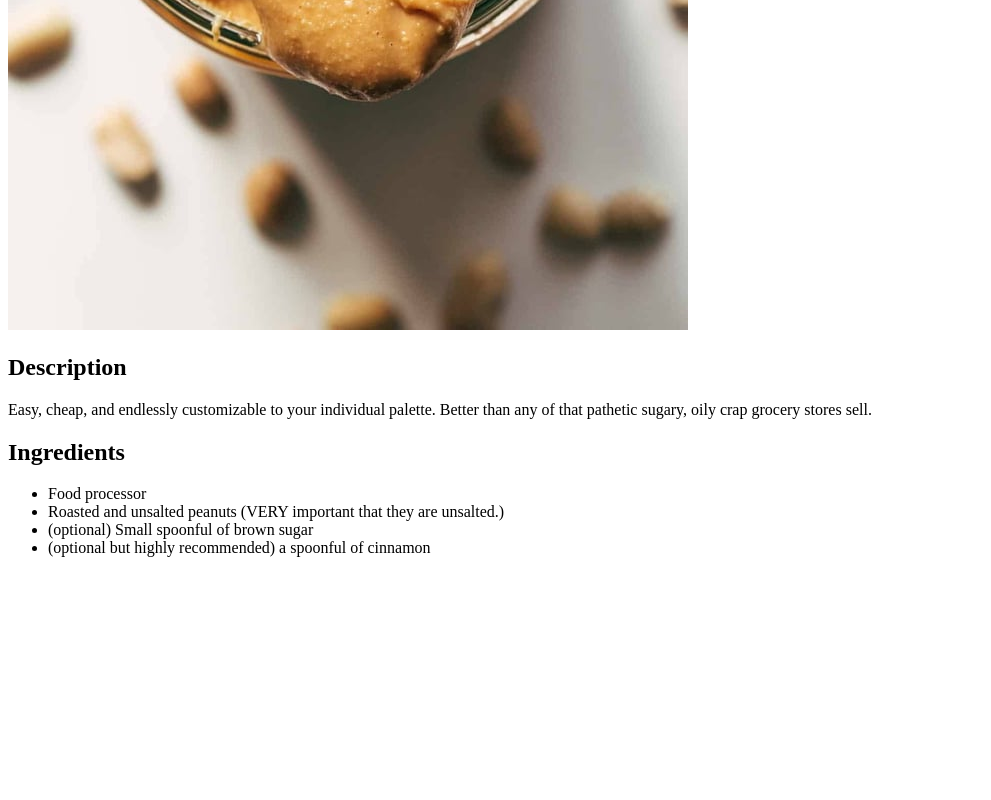
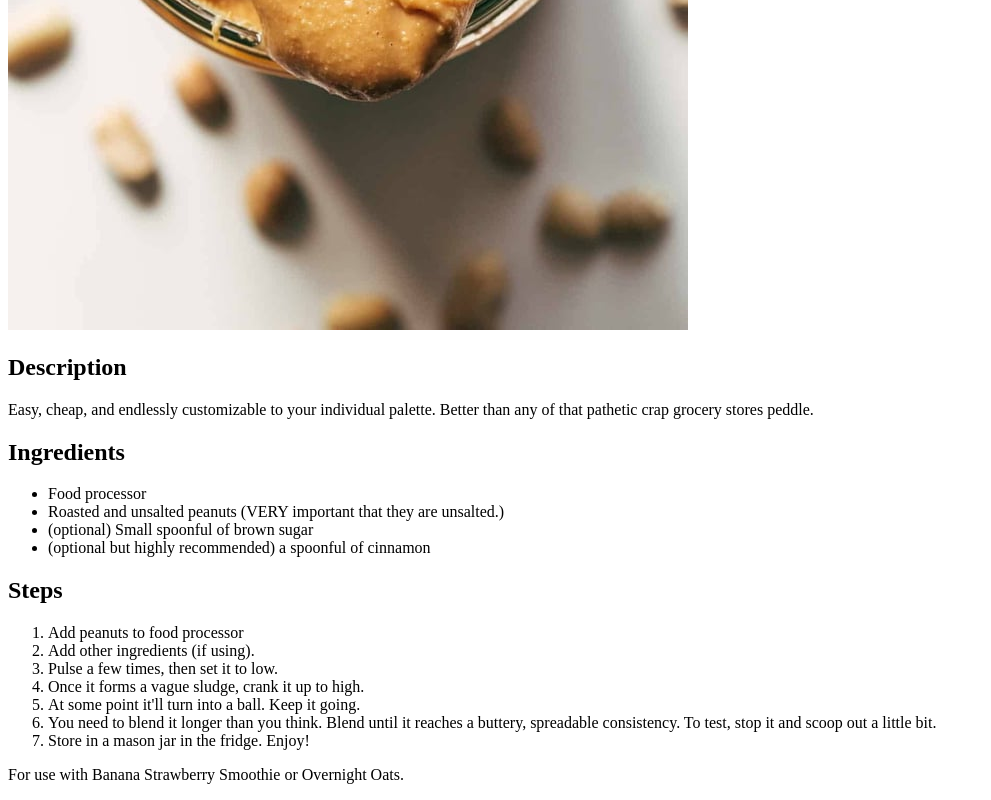
Before and after one commit to jgreene919/odin-recipes, a plain HTML site: page recipes/peanut_butter.html in a window 1280 px wide. Shown: the part 757-1557 px from the top of the page, without its empty margins (0-991 px from the left). Before the commit the page ends 1330 px from the top, so only its background shows below. Drawn offline with Linux system fonts and the light colour scheme.

Commit message:
Write ingredients peanut_butter.html

```diff
--- a/recipes/peanut_butter.html
+++ b/recipes/peanut_butter.html
@@ -10,7 +10,7 @@
     <h2>Homemade Peanut Butter</h2>
     <img src="../images/peanut_butter.jpg">
     <h2>Description</h2>
-    <p>Easy, cheap, and endlessly customizable to your individual palette. Better than any of that pathetic sugary, oily crap grocery stores sell.</p>
+    <p>Easy, cheap, and endlessly customizable to your individual palette. Better than any of that pathetic crap grocery stores peddle.</p>
     <h2>Ingredients</h2>
     <ul>
         <li>Food processor</li>
@@ -18,5 +18,16 @@
         <li>(optional) Small spoonful of brown sugar</li>
         <li>(optional but highly recommended) a spoonful of cinnamon</li>
     </ul>
+    <h2>Steps</h2>
+    <ol>
+        <li>Add peanuts to food processor</li>
+        <li>Add other ingredients (if using).</li>
+        <li>Pulse a few times, then set it to low.</li>
+        <li>Once it forms a vague sludge, crank it up to high.</li>
+        <li>At some point it'll turn into a ball. Keep it going.</li>
+        <li>You need to blend it longer than you think. Blend until it reaches a buttery, spreadable consistency. To test, stop it and scoop out a little bit.</li>
+        <li>Store in a mason jar in the fridge. Enjoy!</li>
+    </ol>
+    <p>For use with Banana Strawberry Smoothie or Overnight Oats.</p>
 </body>
 </html>
```
